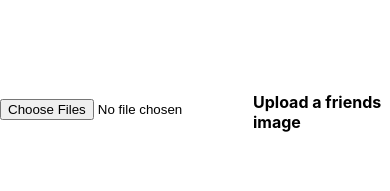
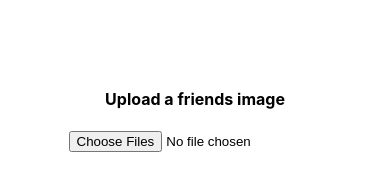
Before and after one commit to ZachJHall/spin-a-friend, a React (Create React App) app: page / in a window 390 px wide. Shown: the part 605-796 px from the top of the page. Built offline with nearby package versions, Linux system fonts and the light colour scheme.

Commit message:
Possible column fix on mobile

```diff
--- a/src/App.js
+++ b/src/App.js
@@ -32,6 +32,10 @@ const UploadContainer = styled.div`
     display:flex;
     justify-content: center;
     align-items: center;
+
+    @media (max-width: 768px){
+      flex-direction: column-reverse;
+  }
 
 
 
```
